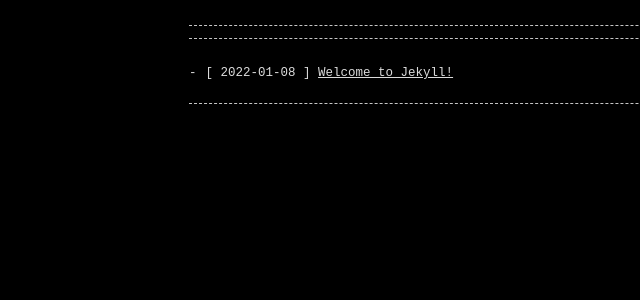
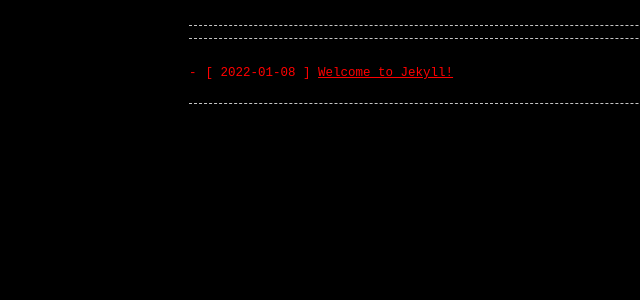
Before and after one commit to OrchidMantis9/OrchidMantis9.github.io, a Jekyll site: the page built from index.markdown, in a window 1280 px wide. Shown: the top 300 px of the page, without its empty margins (151-791 px from the left). Built offline with Jekyll 4.4.1, drawn with Linux system fonts in a browser that asks for light colours.

```diff
--- a/_sass/_dark.scss
+++ b/_sass/_dark.scss
@@ -1,9 +1,11 @@
 /**
  * Dark theme variables
+
+ #   --base-color: #DBDBDB;
  */
 
 :root {
-  --base-color: #DBDBDB;
+  --base-color: #ff0000;
   --border: dashed 1px rgba(219, 219, 219, 0.9);
   --selection-background: rgba(219, 219, 219, 0.99);
   --selection-text: #000;
```
